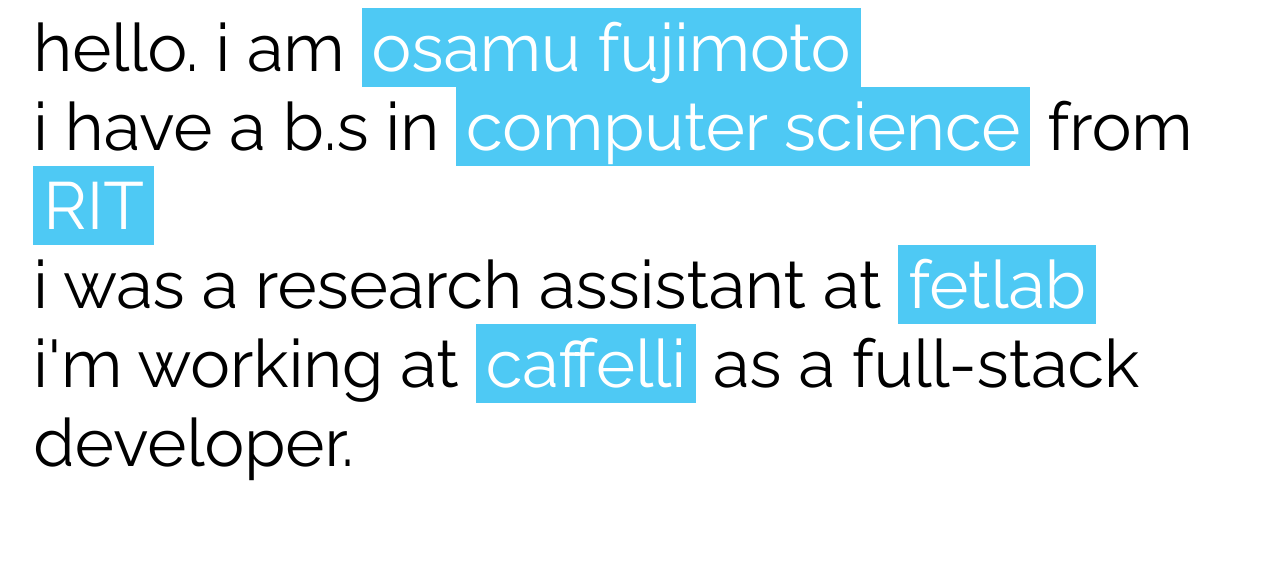
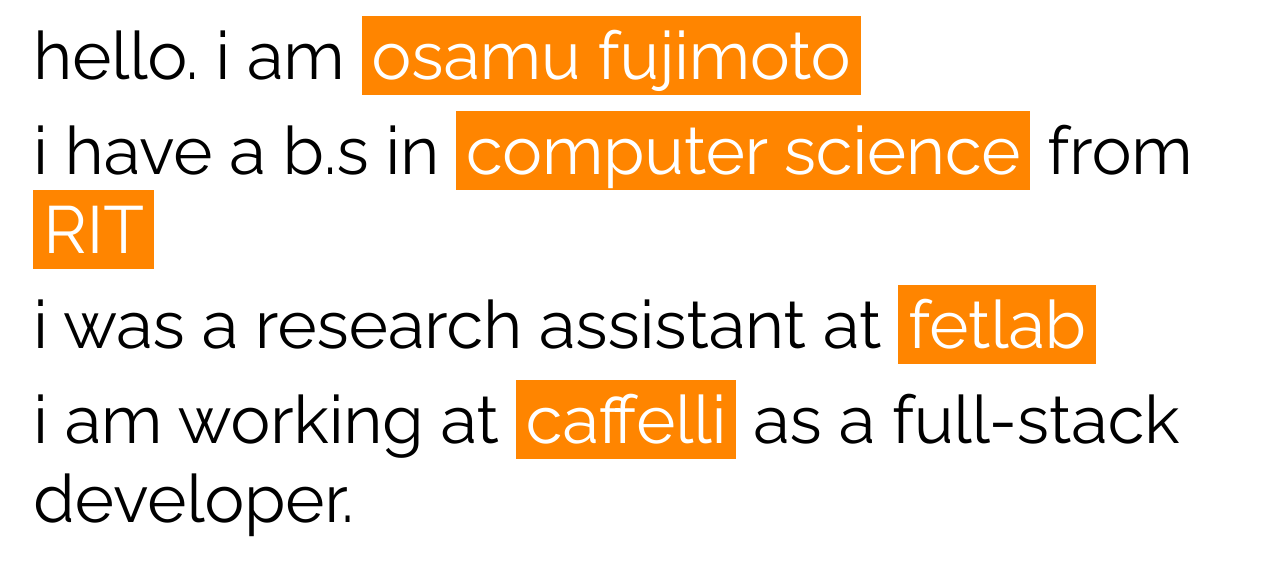
Before and after one commit to kchimbo/my_website, a plain HTML site: page index.html in a window 1280 px wide. Drawn offline with Linux system fonts and the light colour scheme.

Commit message:
o Update style

```diff
--- a/index.html
+++ b/index.html
@@ -15,11 +15,22 @@
 <link rel="stylesheet" type="text/css" href="style.css">
 <body>
 <div id="content">
-	hello. i am <a class="content" href="https://github.com/kchimbo">osamu fujimoto</a> <br />
+	<span>
+	hello. i am <a class="content" href="https://github.com/kchimbo">osamu fujimoto</a>
+	</span>
+	<br />
+	<span>
 	i have a b.s in
-	<a class="content" href="https://cs.rit.edu">computer science</a> from <a class="content" href="http://rit.edu">RIT</a><br />
-	i was a research assistant at <a class="content" href="http://fetlab.rit.edu">fetlab</a><br />
-	i'm working at <a class="content" href="http://caffelli.com">caffelli</a> as a full-stack developer.
+	<a class="content" href="https://cs.rit.edu">computer science</a> from <a class="content" href="http://rit.edu">RIT</a>
+	</span>
+	<br />
+	<span>
+	i was a research assistant at <a class="content" href="http://fetlab.rit.edu">fetlab</a>
+	</span>
+	<br />
+	<span>
+	i am  working at <a class="content" href="http://caffelli.com">caffelli</a> as a full-stack developer.
+	</span>
 </div>
 <!-- last edit: Mon Oct  2 12:49:10 UTC 2017 -->
 </body>
--- a/style.css
+++ b/style.css
@@ -8,7 +8,7 @@
 	padding-right: 10px;
 	color: #ffffff; /* silver: #a9a9a9 */
 	text-decoration: none;
-	background: #4ec9f4;
+	background: #ff8500;
 }
 
 br {
@@ -21,3 +21,9 @@
 	font-family: 'Raleway', sans-serif;
 	font-size: 50pt;
 }
+
+span {
+	display: inline-block;
+	padding-top: 8px;
+	padding-bottom: 8px;
+}
```
